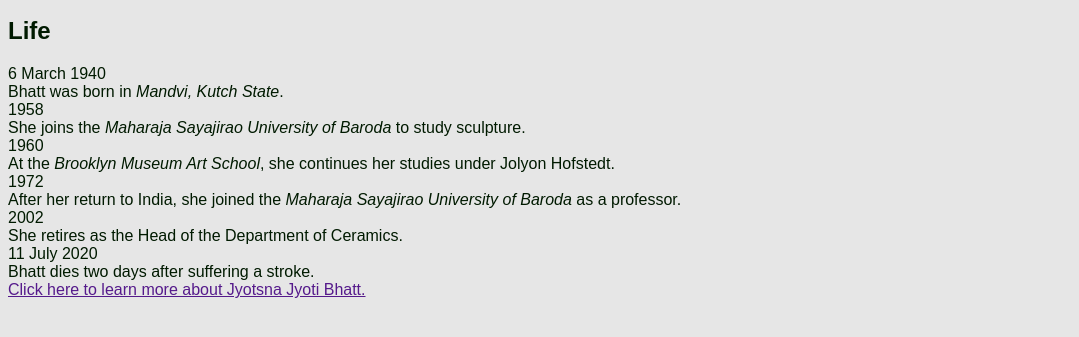
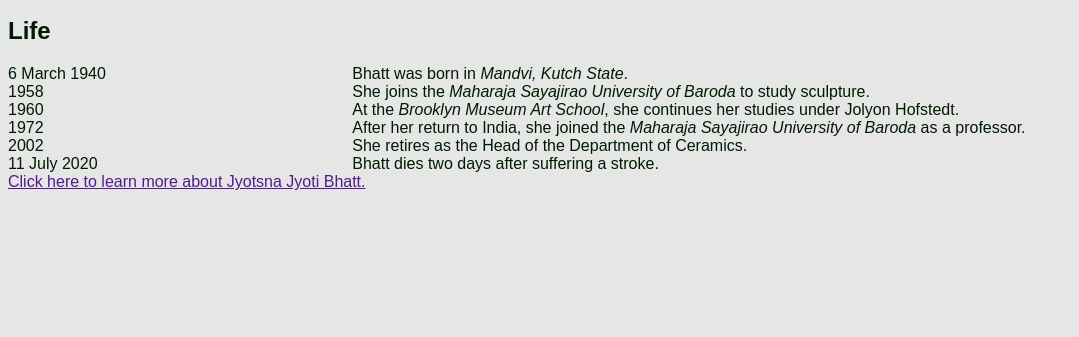
Before and after one commit to PhilipHagenbruch/fcc-tribute-page, a plain HTML site: page index.html in a window 1280 px wide. Shown: the part 387-724 px from the top of the page, without its empty margins (0-1079 px from the left). Drawn offline with Linux system fonts and the light colour scheme.

Commit message:
Show tribute-info in two column grid

```diff
--- a/style.css
+++ b/style.css
@@ -10,3 +10,8 @@
     max-width: 100%;
     height: auto;
 }
+
+#tribute-info {
+    display: grid;
+    grid-template-columns: auto auto;
+}
```
